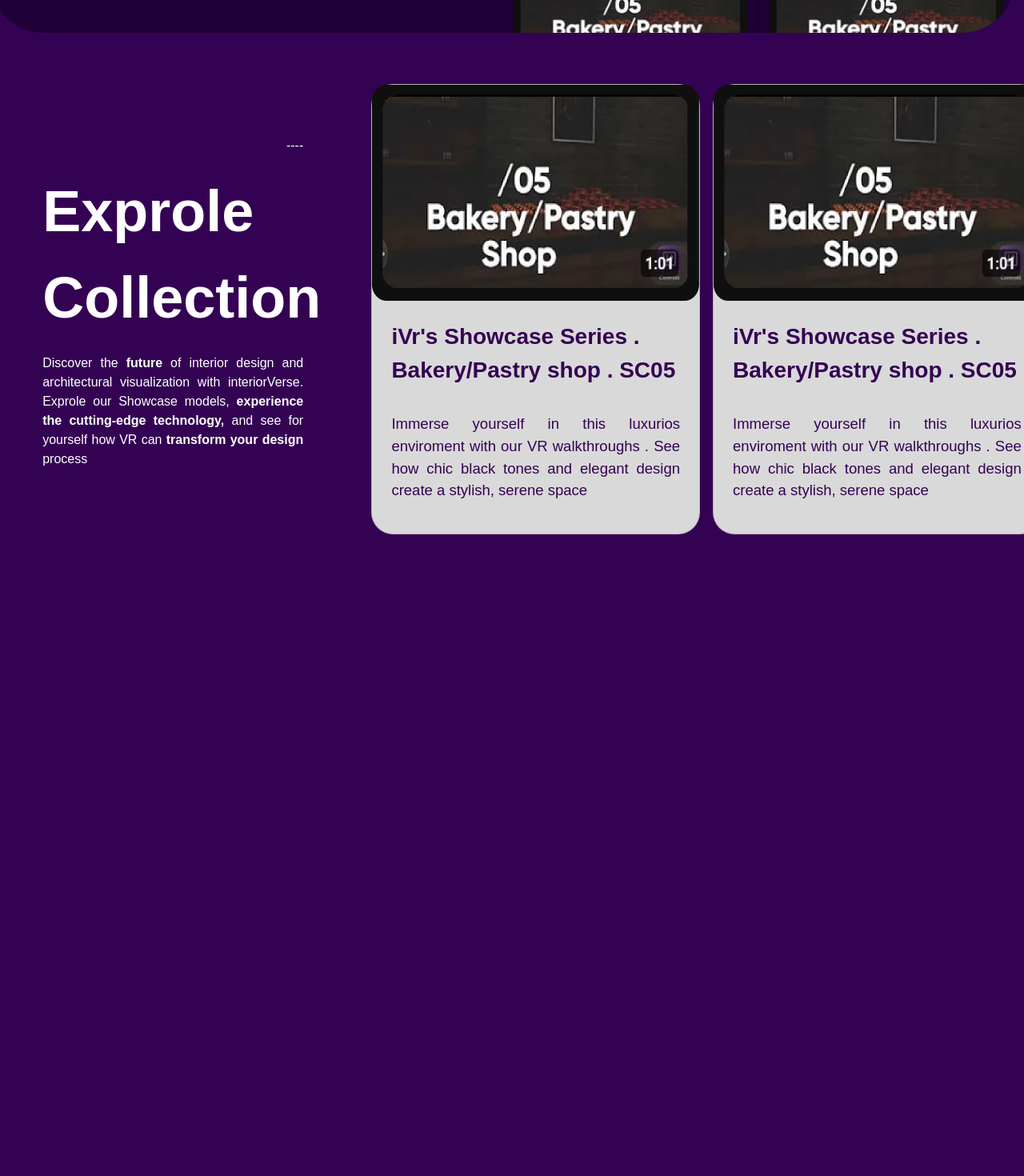
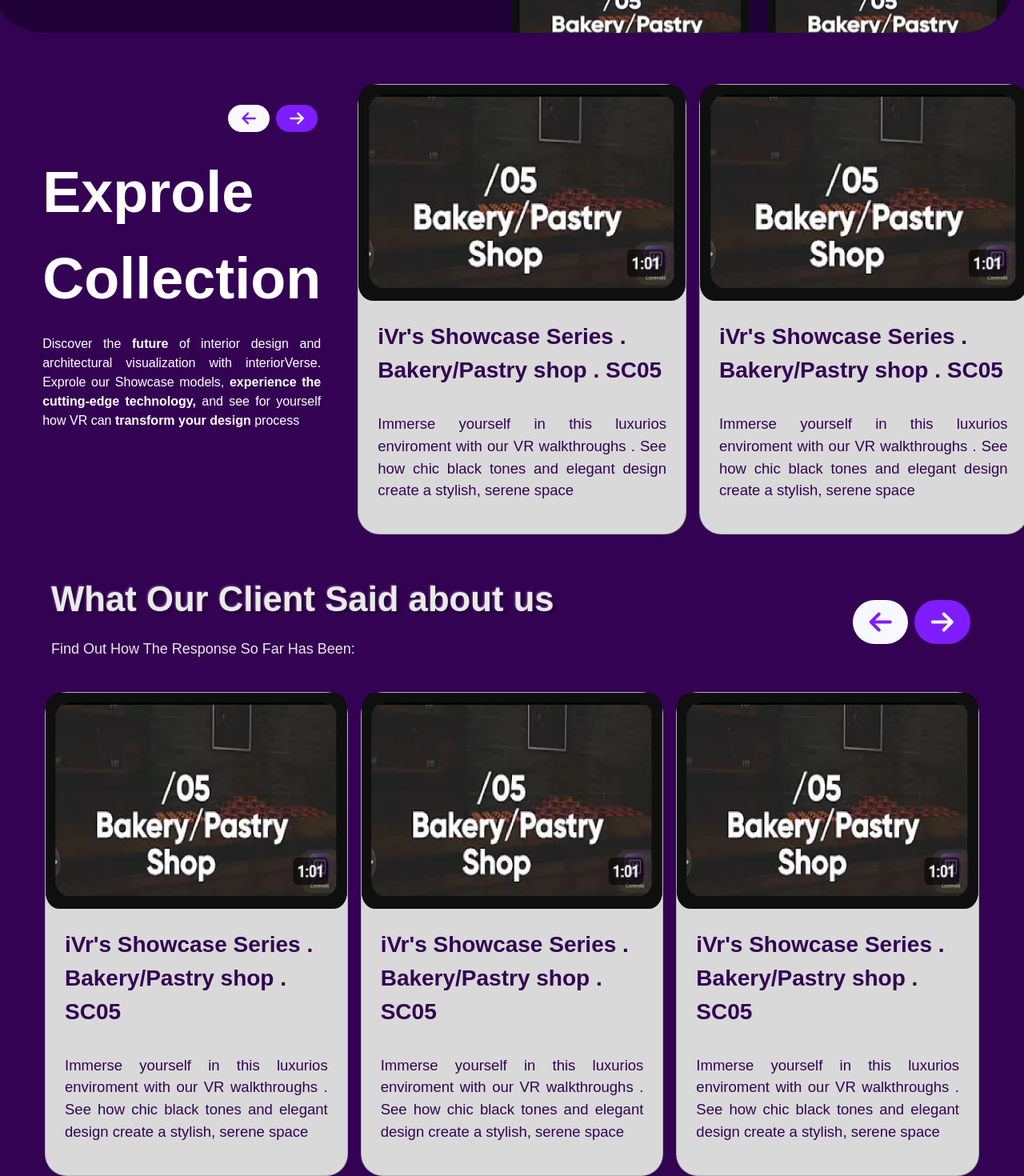
Before and after one commit to paraboyy/webSlicing, a React (Create React App) app: page / in a window 1280 px wide. Shown: the part 1733-3203 px from the top of the page at 80% size. Before the commit the page ends 2425 px from the top, so only its background shows below. Built offline with nearby package versions, Linux system fonts and the light colour scheme.

Commit message:
update: view home

```diff
--- a/src/views/Home.css
+++ b/src/views/Home.css
@@ -31,8 +31,8 @@
 }
 
 .card {
-    min-width: 300px;
-    /* width: 30rem; */
+    /* min-width: 300px; */
+    width: 28rem;
     background-color: #d9d9d9;
     border-radius: 27.5px;
 }
@@ -58,8 +58,27 @@
     text-align: justify;
 }
 
+.text-icon, .text-icon3 {
+    background-color: #f8f9ff;
+    color: #7f1dff;
+}
+
+.text-icon, .text-icon2 {
+    padding: 2% 5% 2% 5%;
+    border-radius: 26.5px;
+}
+.text-icon3, .text-icon4 {
+    padding: 5% 9% 5% 9%;
+    border-radius: 34px;
+}
+
+.text-icon2, .text-icon4 {
+    background-color: #7f1dff;
+    color: #f8f9ff;
+}
+
 .sec-home {
-    display: flex;
+    /* display: flex; */
     flex-wrap: nowrap;
     overflow-x: auto;
 }
@@ -71,11 +90,12 @@
 .section-text {
     flex: 0;
     box-sizing: border-box;
+    position: relative;
 }
 
 .section-card {
     overflow-x: auto;
-    /* white-space: nowrap; */
+    /* white-space: nowrap;  */
     /* -ms-overflow-style: none; */
     scrollbar-width: none;
 }
@@ -89,10 +109,39 @@
     font-size: 28px;
 }
 
+.p-absolute {
+    position: absolute;
+    top: 0;
+    right: 0;
+}
+
+.p-relative {
+    position: relative;
+}
+
 .card-description {
     color: #340253;
     font-size: 18.5px;
 }
+
+.font-white {
+    color: #eaeaea;
+    font-size: 43.7px;
+    text-shadow:
+        /* 2px 2px 4px rgba(0, 0, 0, 0.5) inset, */
+        3.11px 2.97px 3.65px rgba(0, 0, 0, 0.33),
+        -0.81px -0.54px 2.43px rgba(255, 255, 255, 0.33);
+}
+
+.font-white-2 {
+    color: #eaeaea;
+    font-size: 18px;
+}
+
+.mx-6 {
+    margin-left: 4rem;
+}
+
 
 .logo {
     width: 100%;
@@ -100,7 +149,7 @@
 }
 
 .p-50 {
-    padding: 5%;
+    padding: 2% 2% 0% 5%;
 }
 
 .p-10{
--- a/src/views/Home.js
+++ b/src/views/Home.js
@@ -1,4 +1,6 @@
 import React from 'react';
+import { FontAwesomeIcon } from '@fortawesome/react-fontawesome';
+import { faHouse, faArrowLeft, faArrowRight } from '@fortawesome/free-solid-svg-icons';
 import './Home.css';
 
 const Home = () => {
@@ -27,26 +29,26 @@ const Home = () => {
                 </div>
                 <div className='w-50'>
                     <div className='row'>
-                        <div class="card c-width mt-2">
+                        <div class="c-width mt-2">
                             <img src="card.png" className="logo" alt="logo" />
                         </div>
-                        <div class="card c-width mt-2">
+                        <div class="c-width mt-2">
                             <img src="card.png" className="logo" alt="logo" />
                         </div>
                     </div>
                     <div className='row'>
-                        <div class="card c-width mt-2">
+                        <div class="c-width mt-2">
                             <img src="card.png" className="logo" alt="logo" />
                         </div>
-                        <div class="card c-width mt-2">
+                        <div class="c-width mt-2">
                             <img src="card.png" className="logo" alt="logo" />
                         </div>
                     </div>
                     <div className='row'>
-                        <div class="card c-width mt-2">
+                        <div class="c-width mt-2">
                             <img src="card.png" className="logo" alt="logo" />
                         </div>
-                        <div class="card c-width mt-2">
+                        <div class="c-width mt-2">
                             <img src="card.png" className="logo" alt="logo" />
                         </div>
                     </div>
@@ -55,7 +57,10 @@ const Home = () => {
 
             <div className='mt-7 row mb-4 sec-home'>
                 <div className='p-50 section-text w-35'>
-                    <p className='text-white text-end'> ---- </p>
+                    <p className='text-end p-relative fs-5'>
+                        <FontAwesomeIcon icon={faArrowLeft} size="1x" className='mx-1 text-icon'/>
+                        <FontAwesomeIcon icon={faArrowRight} size="1x" className='mx-1 text-icon2'/>
+                    </p>
                     <p className='text-white fw-bold font-72 text-start'>Exprole Collection</p>
                     <p className='text-white text-justify'>Discover the <span className='fw-bold'>future</span> of interior design and architectural visualization with interiorVerse.
                      Exprole our Showcase models, <span className='fw-bold'> experience the cutting-edge technology,</span> and see for yourself how VR can
@@ -88,6 +93,45 @@ const Home = () => {
                     </div>
                 </div>
             </div>
+
+            <div className='mt-5 dp-flex'>
+                <div className='w-75'>
+                    <p className='font-white text-start mx-6 fw-bold'>What Our Client Said about us</p>
+                    <p className='font-white-2 text-start mx-6'>Find Out How The Response So Far Has Been:</p>
+                </div>
+                <div className='w-25 p-50'>
+                    <p className='text-center fs-2 mt-2'>
+                        <FontAwesomeIcon icon={faArrowLeft} size="1x" className='mx-1 text-icon3'/>
+                        <FontAwesomeIcon icon={faArrowRight} size="1x" className='mx-1 text-icon4'/>
+                    </p>
+                </div>
+            </div>
+            <div className='d-flex section-card mx-5 mt-4'>
+                <div className='card mx-2'>
+                    <img src="cardphoto.png" className="logo" alt="logo" />
+                    <div className='card-body'>
+                        <p className='p-2 card-titlle text-start fw-bold'>iVr's Showcase Series . Bakery/Pastry shop . SC05</p>
+                        <p className='p-2 card-description text-justify'>Immerse yourself in this luxurios enviroment with our VR walkthroughs
+                        . See how chic black tones and elegant design create a stylish, serene space</p>
+                    </div>
+                </div>
+                <div className='card mx-2'>
+                    <img src="cardphoto.png" className="logo" alt="logo" />
+                    <div className='card-body'>
+                        <p className='p-2 card-titlle text-start fw-bold'>iVr's Showcase Series . Bakery/Pastry shop . SC05</p>
+                        <p className='p-2 card-description text-justify'>Immerse yourself in this luxurios enviroment with our VR walkthroughs
+                        . See how chic black tones and elegant design create a stylish, serene space</p>
+                    </div>
+                </div>
+                <div className='card mx-2'>
+                    <img src="cardphoto.png" className="logo" alt="logo" />
+                    <div className='card-body'>
+                        <p className='p-2 card-titlle text-start fw-bold'>iVr's Showcase Series . Bakery/Pastry shop . SC05</p>
+                        <p className='p-2 card-description text-justify'>Immerse yourself in this luxurios enviroment with our VR walkthroughs
+                        . See how chic black tones and elegant design create a stylish, serene space</p>
+                    </div>
+                </div>
+            </div>
         </div>
     );
 };
```
